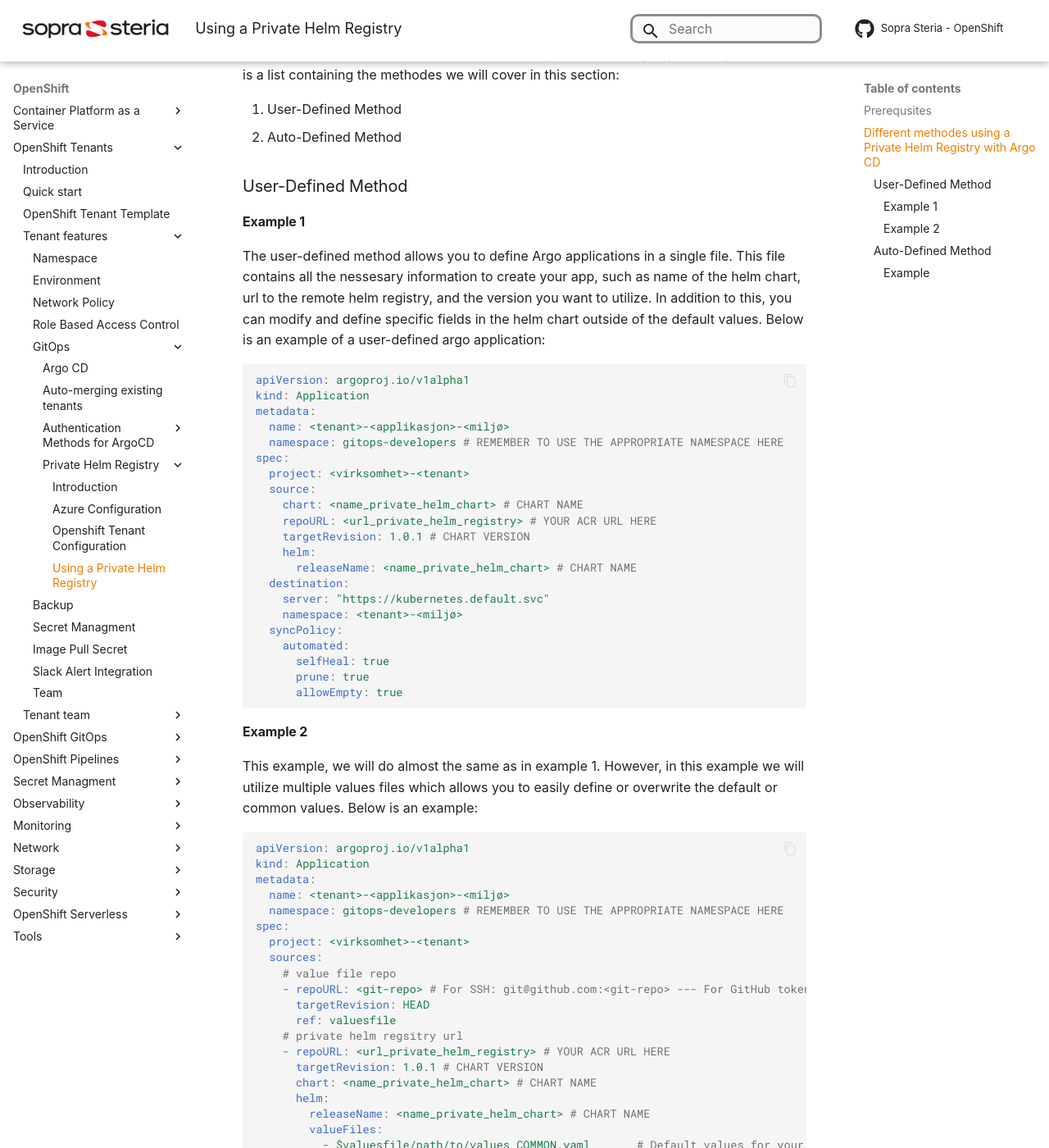
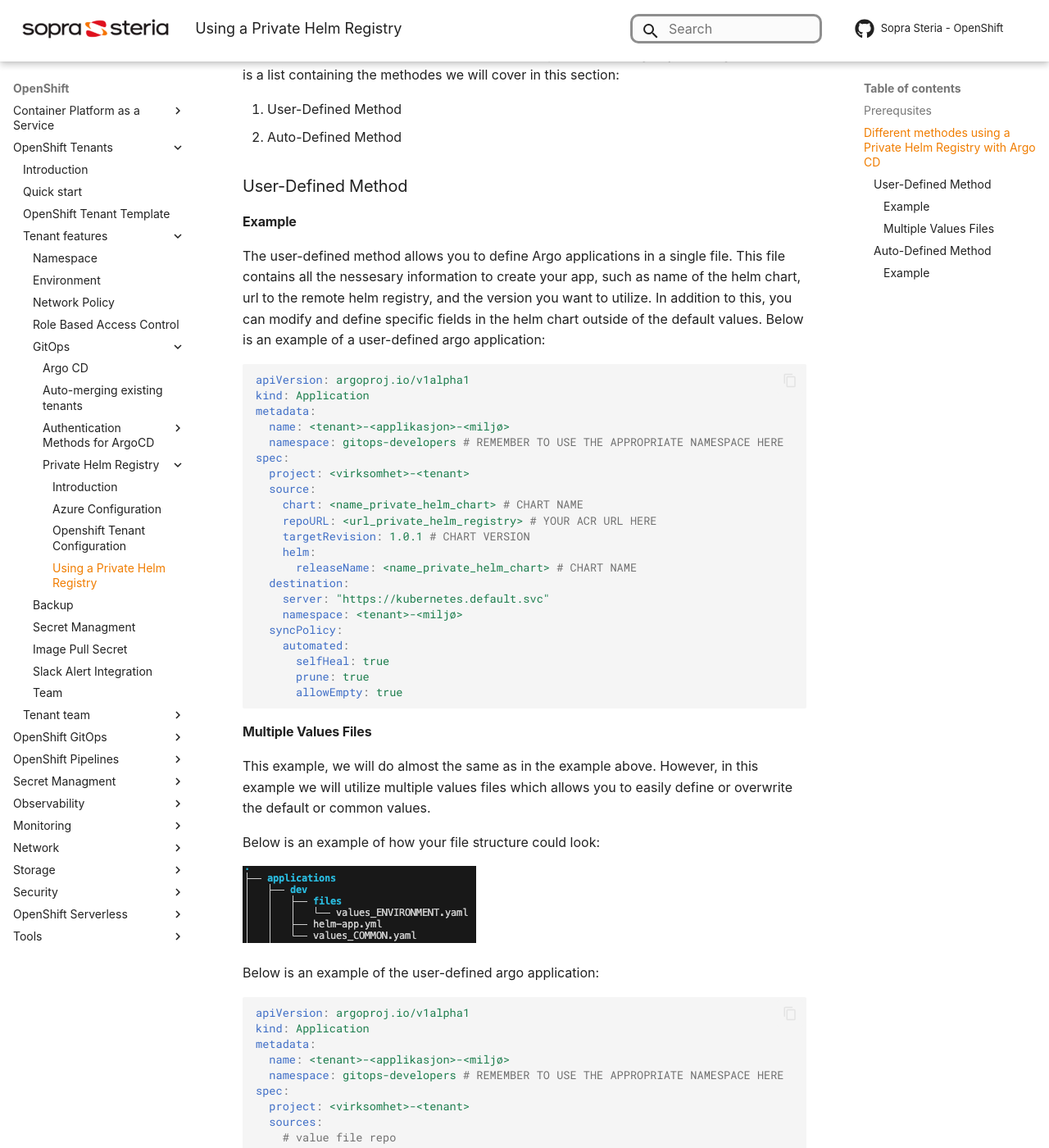
Before and after one commit to Sopra-Steria-Norge-Kubernetes/OpenShift, an MkDocs documentation site: the page built from docs/OpenShift Tenants/Tenant features/GitOps/Private Helm Registry/private-helm-reg-usage.md, in a window 1280 px wide and 1400 px high, scrolled down 460 px. Shown: the whole window at 82% size. Built offline with MkDocs 1.6.1 and Material for MkDocs 9.7.7, drawn with Linux system fonts in a browser that asks for light colours; some web fonts are replaced; comment, search, counter and statistics services are not loaded.

Commit message:
updated using private helm reg page + created file to write about multiple values files under openshift gitops

````diff
--- a/docs/OpenShift Tenants/Tenant features/GitOps/Private Helm Registry/private-helm-reg-usage.md
+++ b/docs/OpenShift Tenants/Tenant features/GitOps/Private Helm Registry/private-helm-reg-usage.md
@@ -14,7 +14,7 @@
 
 ### User-Defined Method
 
-#### Example 1
+#### Example
 
 The user-defined method allows you to define Argo applications in a single file. This file contains all the nessesary information to create your app, such as name of the helm chart, url to the remote helm registry, and the version you want to utilize. In addition to this, you can modify and define specific fields in the helm chart outside of the default values. Below is an example of a user-defined argo application:
 
@@ -42,9 +42,15 @@
       allowEmpty: true
 ```
 
-#### Example 2
+#### Multiple Values Files
 
-This example, we will do almost the same as in example 1. However, in this example we will utilize multiple values files which allows you to easily define or overwrite the default or common values. Below is an example:
+This example, we will do almost the same as in the example above. However, in this example we will utilize multiple values files which allows you to easily define or overwrite the default or common values.
+
+Below is an example of how your file structure could look:
+
+![Basics Tab Configuration](../../../../img/Private%20Helm%20Registry/helm-app-multiple-values.png)
+
+Below is an example of the user-defined argo application:
 
 ```yaml
 apiVersion: argoproj.io/v1alpha1
--- a/mkdocs.yml
+++ b/mkdocs.yml
@@ -45,6 +45,7 @@
     - GitOps Setup: OpenShift GitOps/gitops-setup.md
     - OpenShift GitOps Best Practices: OpenShift GitOps/gitops-best-practices.md
     - Custom auto-defined targetRevision: OpenShift GitOps/cutom-auto-defined-target-revision.md
+    #- Multiple Values Files: OpenShift GitOps/multiple-values-files.md
   - OpenShift Pipelines:
      - OpenShift Pipelines with Tekton: OpenShift Pipelines/OpenShift-pipelines.md
   - Secret Managment:
````
Also changed, not shown: docs/OpenShift GitOps/multiple-values-files.md (added, +1 -0 lines), docs/img/Private Helm Registry/helm-app-multiple-values.png (added), 8 other files.
